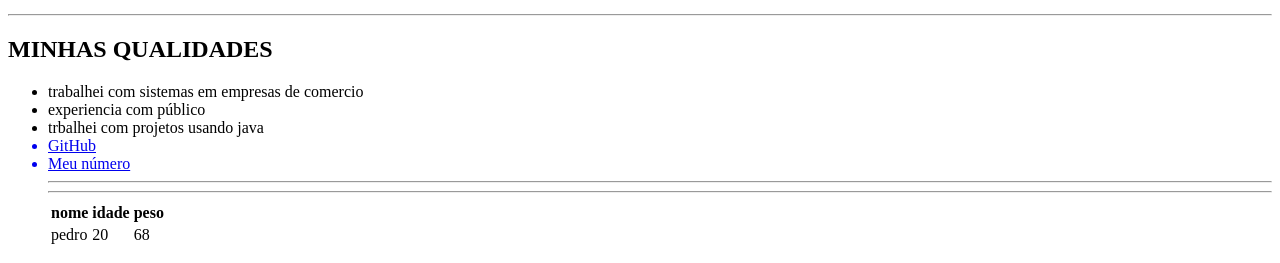
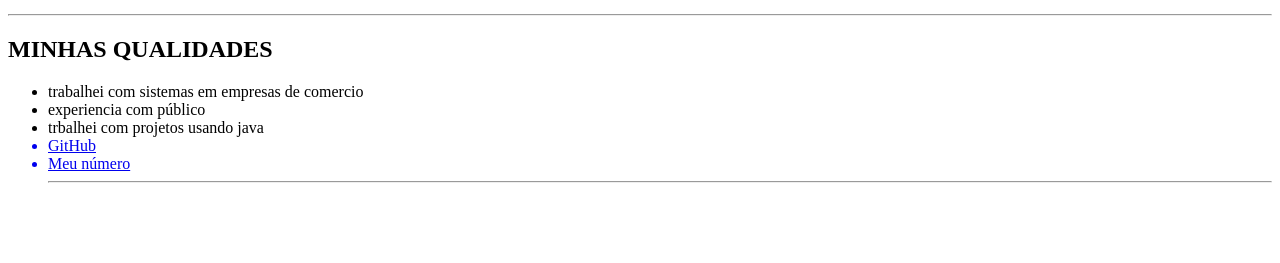
Before and after one commit to Pell1503/meu-portf-lio, a plain HTML site: page index.html in a window 1280 px wide. Shown: the part 590-853 px from the top of the page. After the commit the page ends 800 px from the top, so only its background shows below. Drawn offline with Linux system fonts and the light colour scheme.

Commit message:
Update index.html

```diff
--- a/index.html
+++ b/index.html
@@ -35,20 +35,6 @@
         </a>
         <hr>
 
-        <table>
-            <tr>
-                <th>nome</th>
-                <th>idade </th>
-                <th>peso</th>
-            </tr>
-            <tr>
-                <td>pedro</td>
-                <td> 20 </td>
-                <td>68</td>
-            </tr>
-            </tablea>
-    </ul>
-    <hr>
 </body>
 
 </html>
```
